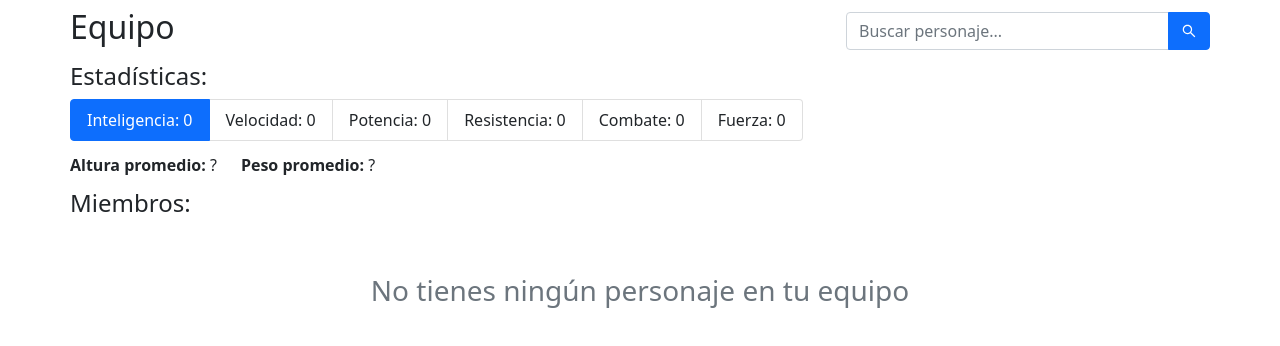
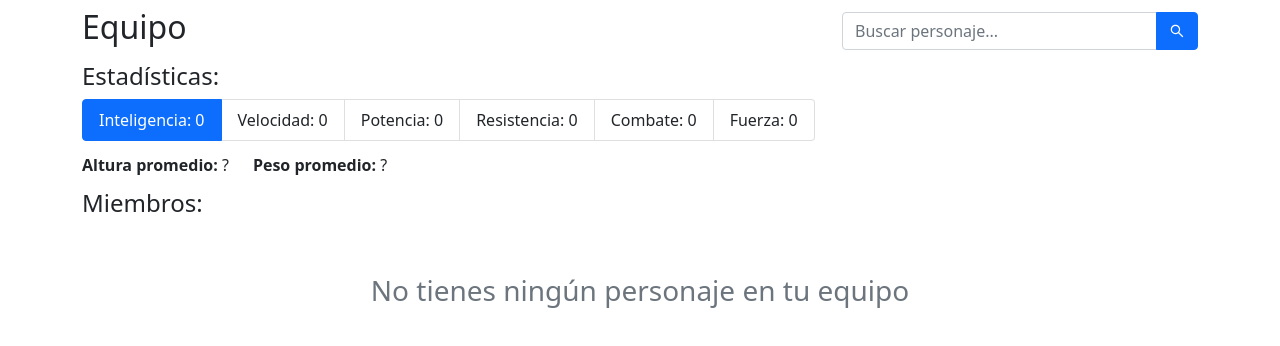
Before and after one commit to mapszk/alkemy-react-challenge, a React (Create React App) app: page / in a window 1280 px wide. Shown: the top 346 px of the page. Built offline with nearby package versions, Linux system fonts and the light colour scheme; sample sign-in values are in the browser's storage.

Commit message:
Arreglado el scroll horizontal en App.tsx

```diff
--- a/src/App.tsx
+++ b/src/App.tsx
@@ -14,7 +14,7 @@ import PrivateRoute from "./components/PrivateRoute/PrivateRoute"
 const App = () => {
   return (
     <TeamContextProvider>
-      <Container className="px-2 px-sm-0">
+      <Container>
         <BrowserRouter>
           <Switch>
             <PrivateRoute path="/" exact component={Home} />
--- a/src/components/Navbar/Navbar.tsx
+++ b/src/components/Navbar/Navbar.tsx
@@ -13,7 +13,7 @@ const Navbar: FC<Props> = ({ title }) => {
   const handleSearch = () => history.push(`/search/${search}`)
 
   return (
-    <Row className="align-items-center justify-content-between my-2">
+    <Row className="p-0 align-items-center justify-content-between my-2">
       <Col className="order-sm-2" xs={12} sm={6} lg={4}>
         <InputGroup className="mb-2 mb-sm-0 w-100 mw-50">
           <FormControl
```
